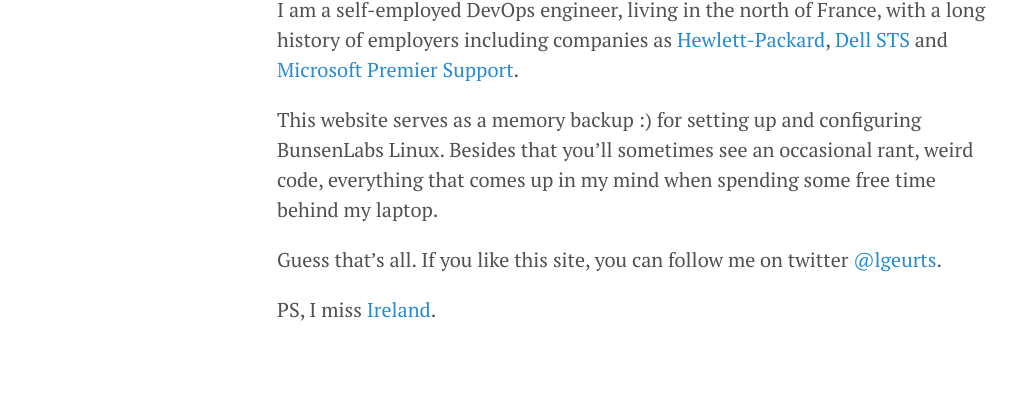
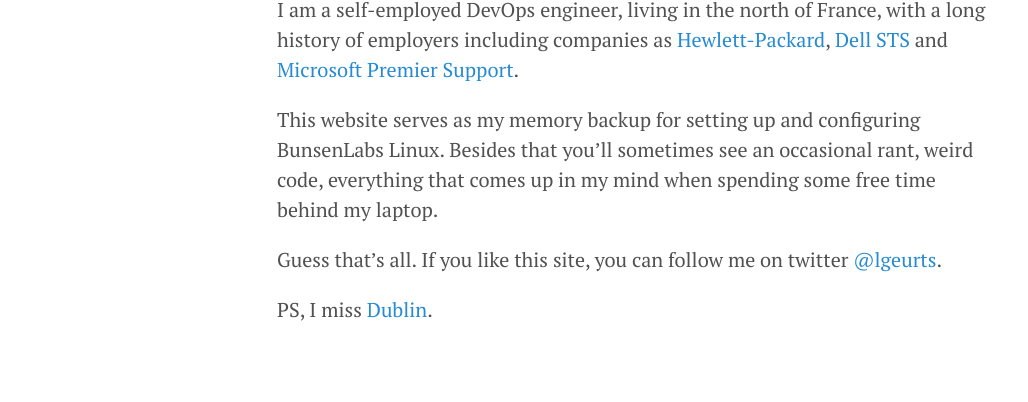
Before and after one commit to lgeurts/lgeurts.github.io, a Jekyll site: the page built from about.md, in a window 1280 px wide. Shown: the part 825-1227 px from the top of the page, without its empty margins (3-1031 px from the left). Built offline with Jekyll 4.4.1, drawn with Linux system fonts in a browser that asks for light colours.

Commit message:
Update about.md

```diff
--- a/about.md
+++ b/about.md
@@ -7,8 +7,8 @@
 
 I am a self-employed DevOps engineer, living in the north of France,  with a long history of employers including companies as [Hewlett-Packard](http://https://www.hpe.com/ie/en/home.html), [Dell STS](http://www.dell.com/learn/us/en/04/premier?c=us&l=en) and [Microsoft Premier Support](https://support.microsoft.com/en-us/premier).
 
-This website serves as a memory backup :) for setting up and configuring BunsenLabs Linux. Besides that you'll sometimes see an occasional rant, weird code, everything that comes up in my mind when spending some free time behind my laptop.
+This website serves as my memory backup for setting up and configuring BunsenLabs Linux. Besides that you'll sometimes see an occasional rant, weird code, everything that comes up in my mind when spending some free time behind my laptop.
 
 Guess that's all. If you like this site, you can follow me on twitter [@lgeurts](https://twitter.com/lgeurts).
 
-PS, I miss [Ireland](https://www.youtube.com/watch?v=LV5QYfpKvEE).
+PS, I miss [Dublin](https://www.youtube.com/watch?v=LV5QYfpKvEE).
```
